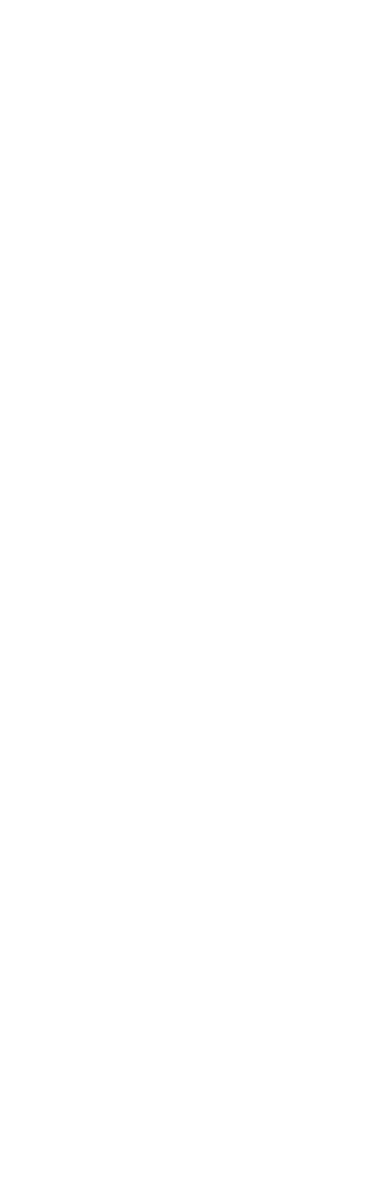
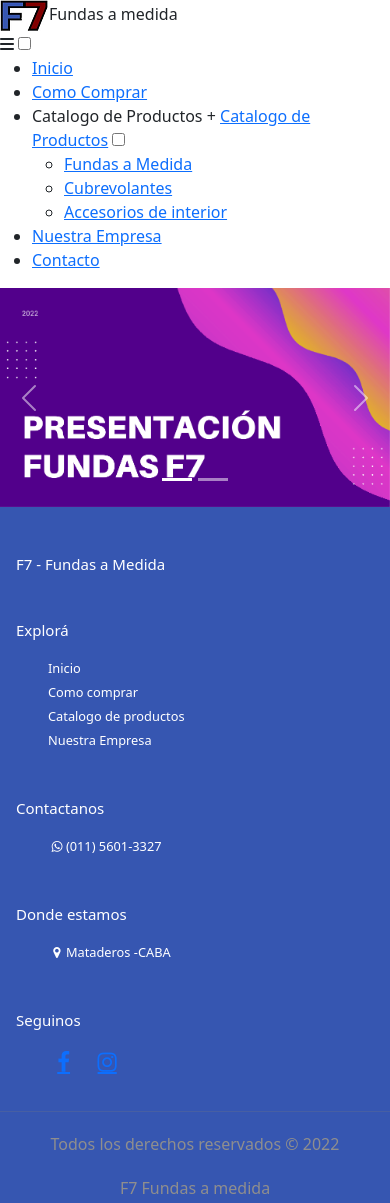
Before and after one commit to Floralarcon31/F7-Fundas-A-Medida-, a website: page index.html in a window 390 px wide. Before the commit the page ends 844 px from the top, so only its background shows below. Drawn offline with nearby package versions, Linux system fonts and the light colour scheme.

Commit message:
Footer casi listo - menu / css en progreso - agregue incons fontello

```diff
--- a/css/estilos.css
+++ b/css/estilos.css
@@ -0,0 +1,242 @@
+*{
+    margin: 0;
+    padding: 0;
+    box-sizing: border-box;
+}
+
+/*
+-- de que color va a ser el fondo?
+body{
+    background: #f2f2f2;
+}*/
+/*
+nav{
+    background: rgba(255, 255, 255, 0.808);
+    color: black;
+}
+
+nav::after{
+    content: '';
+    clear: both;
+    display: table;
+}
+nav .logo{
+    float: left;
+    color: black;
+    line-height: 70px;
+    padding-left: 40px;
+    font-size: 18px;
+    margin-top: 10px;
+
+}
+
+
+nav ul{
+    float: right;
+    list-style: none;
+    margin-right: 40px;
+    position: relative;
+}
+
+nav ul li {
+
+    display: inline-block;
+    background: white;
+    margin: 0 5px;
+    color: black;
+}
+
+nav ul li a {
+    color: black;
+    text-decoration: none;
+    line-height: 70px;
+    font-size: 18px;
+    padding: 8px 15px;
+}
+
+nav ul li a:hover{
+    border-radius: 5px;
+    box-shadow:  0 0 5px #6b93ff;
+    color: #6b93ff;
+
+}
+
+nav ul ul li a:hover{
+    color: #6b93ff;
+    box-shadow: none;
+}
+
+nav ul ul{
+    position: absolute;
+    top: 90px;
+    opacity: 0;
+    visibility: hidden;
+    transition: .3s;
+
+}
+nav ul li:hover > ul{
+    top: 70px;
+    opacity: 1;
+    visibility: visible;
+}
+
+nav ul ul li{
+    position: relative;
+    margin: 0px;
+    width: 190px;
+    float: none;
+    display: list-item;
+    border-bottom: 1px solid rgba(0,0,0,0.3);
+
+}
+
+nav ul ul li a{
+    font-size: 16px;
+}
+.show,.inconHamburger, input{
+    display: none;
+}
+
+/*RESPONSIVE DESIGN*/
+/*
+@media screen and (max-width:545px) {
+    nav ul {
+        margin-right: 0px;
+        float: left;
+    }
+    nav.logo{
+        padding-left: 30px;
+        width: 100%;
+    }
+
+    nav ul li, nav ul ul li{
+        display: block;
+        width: 100%;
+    }
+    nav ul ul{
+        top: 70px;
+        position: static;
+        border-top: none;
+        float: none;
+        display: none ;
+        opacity: 1;
+        visibility: visible;
+
+    }
+    nav ul ul li{
+        border-bottom: 0px;
+    }
+    nav ul ul a{
+        padding-left: 40px;
+    }
+    .show{
+        display: block;
+        color: black;
+        font-size: 18px;
+        padding: 0 20px;
+        line-height: 70px;
+        cursor: pointer;
+    }
+    .show:hover{
+        color: #6b93ff;
+    }
+    .inconHamburger{
+        display: block;
+        color: black;
+        position: absolute;
+        right: 40px;
+        line-height: 70px;
+        font-size: 25px;
+        cursor: pointer;
+    }
+
+    nav ul li a:hover{
+        box-shadow: none;
+    }
+
+    .show + a, ul{
+        display: none;
+    }
+
+    [id^=btn]:checked + ul{
+        display: block;
+    }
+}
+ */
+
+
+/*=======FOOTER==========*/
+/*===LAYOUT===*/
+.bd-grid{
+    max-width: 1024px;
+    display: grid;
+    grid-template-columns: 100%;
+    grid-column-gap: 2rem;
+    width: calc(100% - 2rem);
+    margin-left: 1rem;
+    margin-right:1rem;
+}
+.section{
+    padding: 3rem 0;
+}
+.footer{
+    background-color: #3656B1;
+}
+
+.footer__container{
+    row-gap: 2rem;
+}
+
+.footer__title{
+    font-size: .938rem;
+    color: white;
+    margin-bottom: 1rem;
+}
+
+.footer__link{
+    padding: .5rem 0;
+    text-decoration: none;
+    color: white;
+    font-size: .8rem;
+    list-style: none;
+}
+
+footer ul{
+    list-style: none;
+}
+
+.footer__social{
+    font-size: 1.4rem;
+    margin-right:.5rem;
+}
+ .fa-facebook-f,
+ .fa-instagram{
+    color: white;
+}
+.box__copyright hr {
+    border: none;
+    height: 1px;
+    background-color: #7a7a7a;
+  }
+.box__copyright p {
+    margin-top: 20px;
+    color: #8f8e8e;
+    display: flex;
+    justify-content: center;
+
+  }
+.box__copyright p a {
+    text-decoration: none;
+    color: white;
+    font-size: 13px;
+  }
+
+@media screen and (min-width: 768px){
+
+    .footer__container{
+        grid-template-columns: repeat(3, 1fr);
+        justify-items: center;
+    }
+
+
+}
--- /dev/null
+++ b/css/fontello.css
@@ -0,0 +1,85 @@
+@font-face {
+  font-family: 'fontello';
+  src: url('../font/fontello.eot?16100933');
+  src: url('../font/fontello.eot?16100933#iefix') format('embedded-opentype'),
+       url('../font/fontello.woff2?16100933') format('woff2'),
+       url('../font/fontello.woff?16100933') format('woff'),
+       url('../font/fontello.ttf?16100933') format('truetype'),
+       url('../font/fontello.svg?16100933#fontello') format('svg');
+  font-weight: normal;
+  font-style: normal;
+}
+/* Chrome hack: SVG is rendered more smooth in Windozze. 100% magic, uncomment if you need it. */
+/* Note, that will break hinting! In other OS-es font will be not as sharp as it could be */
+/*
+@media screen and (-webkit-min-device-pixel-ratio:0) {
+  @font-face {
+    font-family: 'fontello';
+    src: url('../font/fontello.svg?16100933#fontello') format('svg');
+  }
+}
+*/
+[class^="icon-"]:before, [class*=" icon-"]:before {
+  font-family: "fontello";
+  font-style: normal;
+  font-weight: normal;
+  speak: never;
+
+  display: inline-block;
+  text-decoration: inherit;
+  width: 1em;
+  margin-right: .2em;
+  text-align: center;
+  /* opacity: .8; */
+
+  /* For safety - reset parent styles, that can break glyph codes*/
+  font-variant: normal;
+  text-transform: none;
+
+  /* fix buttons height, for twitter bootstrap */
+  line-height: 1em;
+
+  /* Animation center compensation - margins should be symmetric */
+  /* remove if not needed */
+  margin-left: .2em;
+
+  /* you can be more comfortable with increased icons size */
+  /* font-size: 120%; */
+
+  /* Font smoothing. That was taken from TWBS */
+  -webkit-font-smoothing: antialiased;
+  -moz-osx-font-smoothing: grayscale;
+
+  /* Uncomment for 3D effect */
+  /* text-shadow: 1px 1px 1px rgba(127, 127, 127, 0.3); */
+}
+
+.icon-edit:before { content: '\e801'; } /* '' */
+.icon-phone:before { content: '\e802'; } /* '' */
+.icon-location:before { content: '\e803'; } /* '' */
+.icon-search:before { content: '\e804'; } /* '' */
+.icon-calendar:before { content: '\e805'; } /* '' */
+.icon-vcard:before { content: '\e807'; } /* '' */
+.icon-fire:before { content: '\e808'; } /* '' */
+.icon-menu-1:before { content: '\e809'; } /* '' */
+.icon-ok:before { content: '\e80a'; } /* '' */
+.icon-heart:before { content: '\e80b'; } /* '' */
+.icon-wallet:before { content: '\e80d'; } /* '' */
+.icon-th-list:before { content: '\e810'; } /* '' */
+.icon-basket-2:before { content: '\e812'; } /* '' */
+.icon-hourglass:before { content: '\e813'; } /* '' */
+.icon-check:before { content: '\e814'; } /* '' */
+.icon-ok-1:before { content: '\e815'; } /* '' */
+.icon-doc-text:before { content: '\e816'; } /* '' */
+.icon-align-justify:before { content: '\e817'; } /* '' */
+.icon-twitter:before { content: '\f099'; } /* '' */
+.icon-facebook:before { content: '\f09a'; } /* '' */
+.icon-money:before { content: '\f0d6'; } /* '' */
+.icon-instagram:before { content: '\f16d'; } /* '' */
+.icon-cab:before { content: '\f1b9'; } /* '' */
+.icon-spotify:before { content: '\f1bc'; } /* '' */
+.icon-whatsapp:before { content: '\f232'; } /* '' */
+.icon-hourglass-2:before { content: '\f252'; } /* '' */
+.icon-handshake-o:before { content: '\f2b5'; } /* '' */
+.icon-facebook-squared:before { content: '\f308'; } /* '' */
+.icon-linkedin-squared:before { content: '\f30c'; } /* '' */
--- a/index.html
+++ b/index.html
@@ -6,14 +6,126 @@
     <meta name="viewport" content="width=device-width, initial-scale=1.0">
     <!--FAVICON-->
 
+    <!--FONTAWESOME-->
+    <script src="https://kit.fontawesome.com/a10e1e5370.js" crossorigin="anonymous"></script>
+    <link rel="stylesheet" href="css/fontello.css">
+    <!--BOOTSTRAP-->
+    <link href="https://cdn.jsdelivr.net/npm/bootstrap@5.1.3/dist/css/bootstrap.min.css" rel="stylesheet" integrity="sha384-1BmE4kWBq78iYhFldvKuhfTAU6auU8tT94WrHftjDbrCEXSU1oBoqyl2QvZ6jIW3" crossorigin="anonymous">
     <!--CSS-->
     <link rel="stylesheet" href="css/estilos.css">
-
-    <!--BOOTSTRAP-->
-
+    <!--TITLE-->
     <title>F7 - Fundas a medida</title>
 </head>
 <body>
+    <!--NAVBAR-->
+    <nav>
+            <div class="logo" ><img class="logo" src="img/F7.png" alt="Logo de la marca -F7">Fundas a medida</div>
+
+            <label for="btn" class="inconHamburger">
+                <span class="fa fa-bars"></span>
+            </label>
+            <input type="checkbox" id="btn">
+
+        <ul>
+
+            <li><a href="#">Inicio</a></li>
+            <li><a href="#">Como Comprar</a></li>
+            <li>
+                <label for="btn-1" class="show">Catalogo de Productos +</label>
+                <a href="#">Catalogo de Productos</a>
+                <input type="checkbox" id="btn-1">
+                <ul>
+                    <li><a href="#">Fundas a Medida</a></li>
+                    <li><a href="#">Cubrevolantes</a></li>
+                    <li><a href="#">Accesorios de interior</a></li>
+                </ul>
+
+            </li>
+            <li><a href="#">Nuestra Empresa</a></li>
+            <li><a href="#">Contacto</a></li>
+        </ul>
+    </nav>
+
+    <main>
+        <!--CARRUSEL-->
+        <div id="carouselExampleIndicators" class="carousel slide" data-bs-ride="carousel">
+            <div class="carousel-indicators">
+              <button type="button" data-bs-target="#carouselExampleIndicators" data-bs-slide-to="0" class="active" aria-current="true" aria-label="Slide 1"></button>
+              <button type="button" data-bs-target="#carouselExampleIndicators" data-bs-slide-to="1" aria-label="Slide 2"></button>
+            </div>
+            <div class="carousel-inner">
+              <div class="carousel-item active">
+                <img src="img/carrusel1.png" class="d-block w-100" alt="BANNER 1">
+              </div>
+              <div class="carousel-item">
+                <img src="img/carrusel2.png" class="d-block w-100" alt="banner 2">
+              </div>
+            </div>
+            <button class="carousel-control-prev" type="button" data-bs-target="#carouselExampleIndicators" data-bs-slide="prev">
+              <span class="carousel-control-prev-icon" aria-hidden="true"></span>
+              <span class="visually-hidden">Previous</span>
+            </button>
+            <button class="carousel-control-next" type="button" data-bs-target="#carouselExampleIndicators" data-bs-slide="next">
+              <span class="carousel-control-next-icon" aria-hidden="true"></span>
+              <span class="visually-hidden">Next</span>
+            </button>
+          </div>
+    </main>
+
+     <!--INICIO FOOTER-->
+
+     <footer class="footer section">
+        <div class="footer__container bd-grid">
+            <div class="footer__data">
+                <h2 class="footer__title">F7 - Fundas a Medida</h2>
+            </div>
+
+            <div class="footer__data">
+               <h2 class="footer__title">Explorá</h2>
+
+               <ul>
+                   <li><a href="#" class="footer__link">Inicio</a></li>
+                   <li><a href="#" class="footer__link">Como comprar</li>
+                   <li><a href="#" class="footer__link">Catalogo de productos</a></li>
+                   <li><a href="#" class="footer__link">Nuestra Empresa</a></li>
+               </ul>
+           </div>
+
+           <div class="footer__data">
+            <h2 class="footer__title">Contactanos</h2>
+
+                <ul>
+                    <a href="#" class="footer__link icon-whatsapp" target=”_blank”>(011) 5601-3327</a>
+                </ul>
+            </div>
+
+            <div class="footer__data">
+                <h2 class="footer__title">Donde estamos</h2>
+                    <ul>
+                        <a href="#" class=" footer__link icon-location" target=”_blank”>Mataderos -CABA</a>
+                    </ul>
+                </div>
+            <div class="footer__data">
+                <h2 class="footer__title">Seguinos</h2>
+
+                    <ul>
+                        <a href="#" class="footer__social icon-facebook " target=”_blank”></a>
+                        <a href="#" class="footer__social icon-instagram  " target=”_blank”></a>
+                    </ul>
+                </div>
+
+
+
+        </div>
+        <div class="box__copyright ">
+            <hr>
+            <p>Todos los derechos reservados © 2022 </p>
+            <p> F7 Fundas a medida </p>
+
+        </div>
+    </footer>
+
+   <!--FIN FOOOTER-->
 
 </body>
 </html>
--- /dev/null
+++ b/package.json
@@ -0,0 +1,5 @@
+{
+  "dependencies": {
+    "bootstrap-icons": "^1.8.1"
+  }
+}
```
Also changed, not shown: font/fontello.ttf (added), font/fontello.woff (added), font/fontello.woff2 (added), img/F7.png (added), img/carrusel1.png (added), img/logo.jpg (added), 4 other files.
